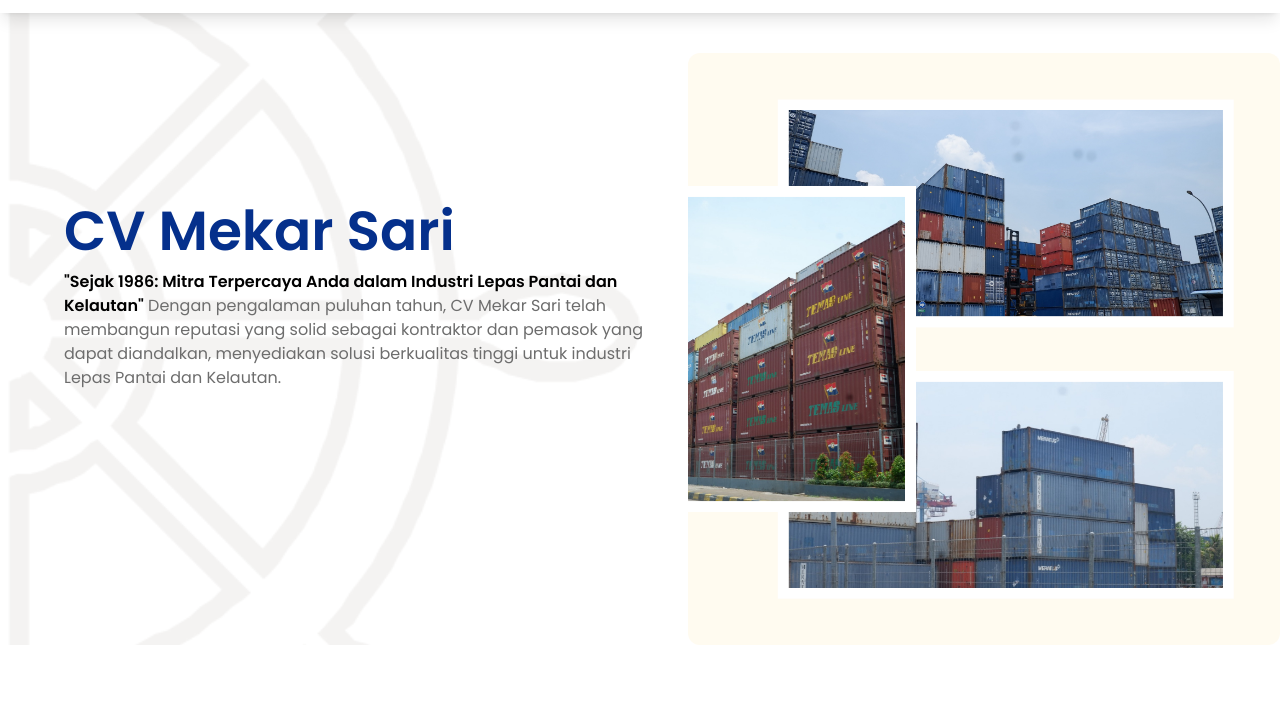
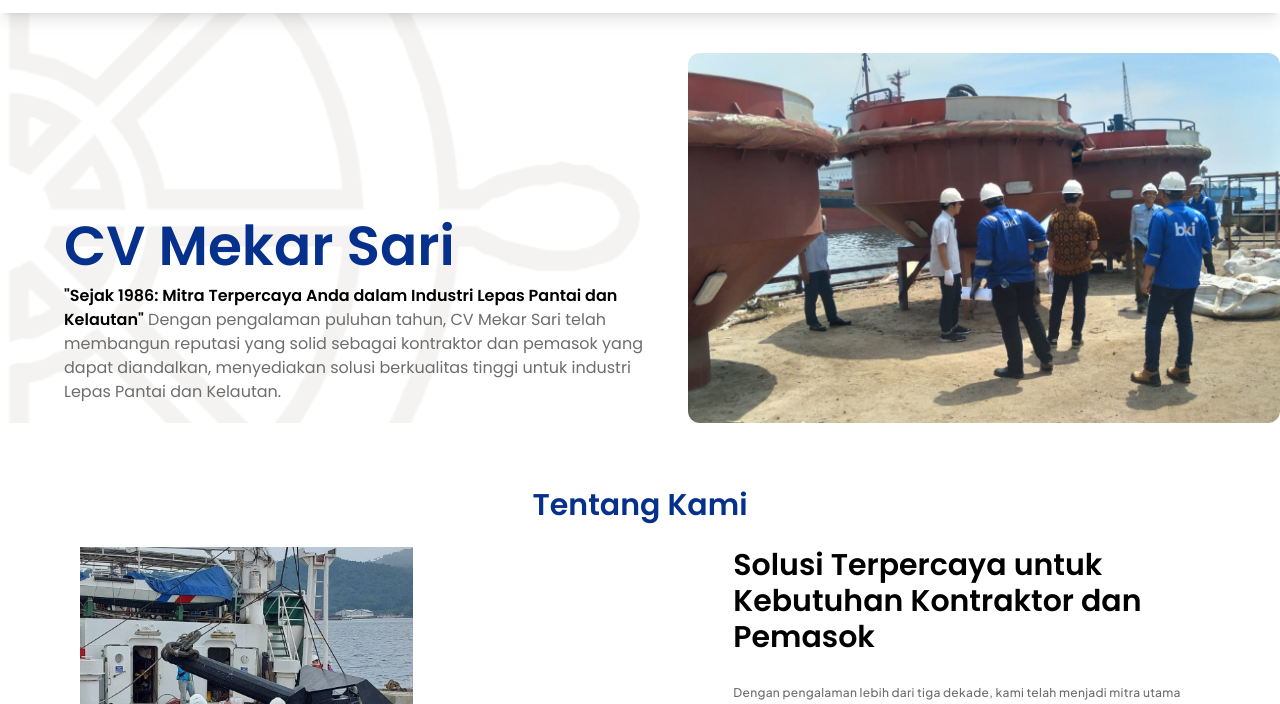
Before and after one commit to Hilmy222/cv-mekarsari, a website: page index-id.html in a window 1280 px wide. Shown: the part 83-787 px from the top of the page. Drawn offline with Linux system fonts and the light colour scheme.

Commit message:
hero image

```diff
--- a/index-id.html
+++ b/index-id.html
@@ -127,7 +127,7 @@
       <img src="dist/img/background-kiri.png" alt="Gambar Latar Belakang" class="w-full h-full object-cover md:w-1/2 md:pt-14">
     </div>
     <div class="relative z-10 text-white">
-      <div class="grid grid-cols-1 md:grid-cols-2 gap-8 overflow-hidden">
+      <div class="grid grid-cols-1 items-center md:grid-cols-2 gap-8 overflow-hidden">
         <div class="mt-5 md:mt-36">
           <h1 class="font-semibold text-[36px] md:text-[55px] leading-tight">
             <span class="text-mekarsari">CV Mekar Sari</span>
@@ -142,8 +142,8 @@
 
         </div>
         <div class="flex justify-center md:justify-end items-center">
-          <img src="dist/img/Main.png" alt=""
-            class="w-full max-w-[300px] md:max-w-[600px] h-auto object-cover rounded-xl">
+          <img src="dist/img/heroo.jpg" alt=""
+            class="w-full h-[370px] max-w-[300px] md:max-w-[600px] object-cover rounded-xl">
         </div>
       </div>
     </div>
```
Also changed, not shown: dist/img/heroo.jpg (added), src/output.css.
